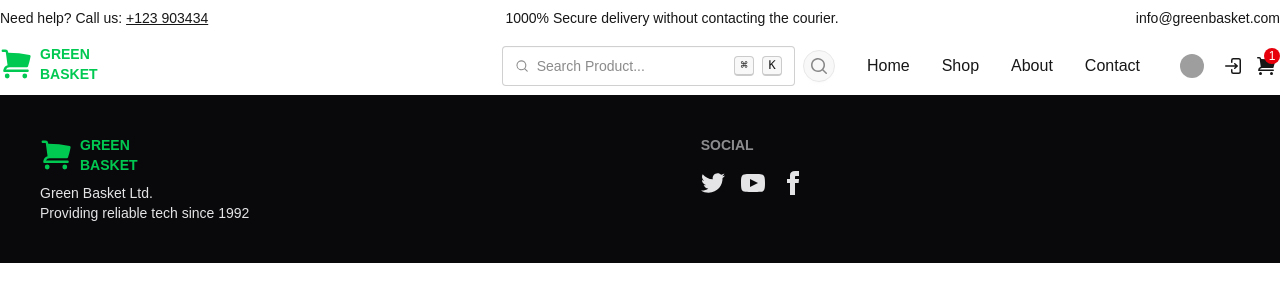
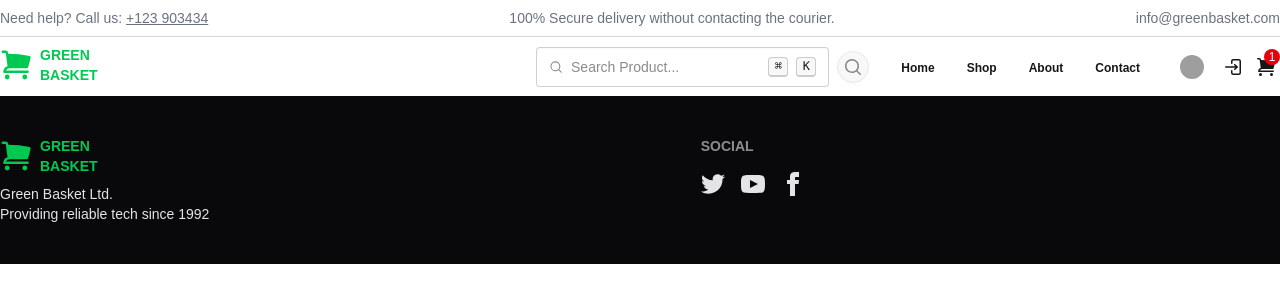
Before and after one commit to oxcode-dev/green-basket, a Next.js app: page /test in a window 1280 px wide. Shown: the top 302 px of the page. Built offline with nearby package versions, Linux system fonts and the light colour scheme; grey boxes are pictures that could not be loaded.

Commit message:
initial commit

```diff
--- a/app/globals.css
+++ b/app/globals.css
@@ -6,7 +6,7 @@
   --foreground: #171717;
 }
 
-@theme inline {
+/* @theme inline {
   --color-background: var(--background);
   --color-foreground: var(--foreground);
   --font-sans: var(--font-geist-sans);
@@ -18,7 +18,7 @@
     --background: #0a0a0a;
     --foreground: #ededed;
   }
-}
+} */
 
 body {
   background: var(--background);
--- a/components/Footer.tsx
+++ b/components/Footer.tsx
@@ -3,8 +3,8 @@ import { Logo } from './Logo'
 
 export const Footer = () => {
   return (
-        <div>
-            <footer className="footer sm:footer-horizontal bg-neutral text-neutral-content p-10">
+        <div className="bg-neutral text-neutral-content">
+            <footer className="footer sm:footer-horizontal py-10 mx-auto container w-full">
                 <aside>
                     <Logo />
                     <p>
--- a/components/Header.tsx
+++ b/components/Header.tsx
@@ -5,8 +5,8 @@ import { ArrowRightEndOnRectangleIcon, MagnifyingGlassIcon, ShoppingCartIcon, Us
 export const Header = () => {
     return (
         <div className=''>
-            <div className="py-2 w-full">
-                <div className="w-full container mx-auto flex justify-between items-center text-sm">
+            <div className="py-2 w-full border-b border-gray-300">
+                <div className="w-full container mx-auto flex justify-between items-center text-sm text-gray-500">
                     <div>
                         <p className="text-sm">
                             <span>Need help? Call us: </span>
@@ -15,7 +15,7 @@ export const Header = () => {
                     </div>
                     <div>
                         <p>
-                            1000% Secure delivery without contacting the courier.
+                            100% Secure delivery without contacting the courier.
                         </p>
                     </div>
                     <div>
@@ -46,16 +46,16 @@ export const Header = () => {
                         <nav>
                             <ul className="flex">
                                 <li>
-                                    <a className="border-0 px-4 py-6 text-md hover:text-green-600">Home</a>
+                                    <a className="border-0 px-4 py-6 text-xs font-semibold hover:text-green-600">Home</a>
                                 </li>
                                 <li>
-                                    <a className="border-0 px-4 py-6 text-md hover:text-green-600">Shop</a>
+                                    <a className="border-0 px-4 py-6 text-xs font-semibold hover:text-green-600">Shop</a>
                                 </li>
                                 <li>
-                                    <a className="border-0 px-4 py-6 text-md hover:text-green-600">About</a>
+                                    <a className="border-0 px-4 py-6 text-xs font-semibold hover:text-green-600">About</a>
                                 </li>
                                 <li>
-                                    <a className="border-0 px-4 py-6 text-md hover:text-green-600">Contact</a>
+                                    <a className="border-0 px-4 py-6 text-xs font-semibold hover:text-green-600">Contact</a>
                                 </li>
                             </ul>
                         </nav>
```
